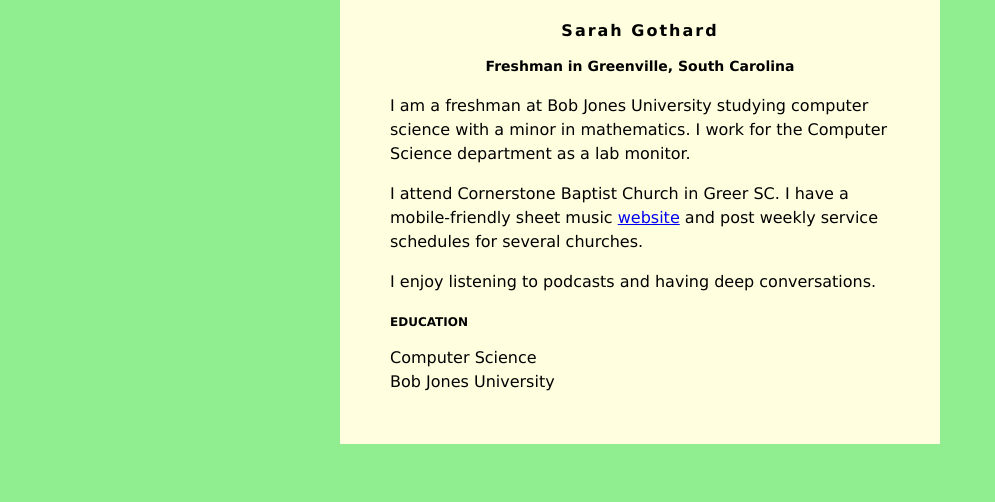
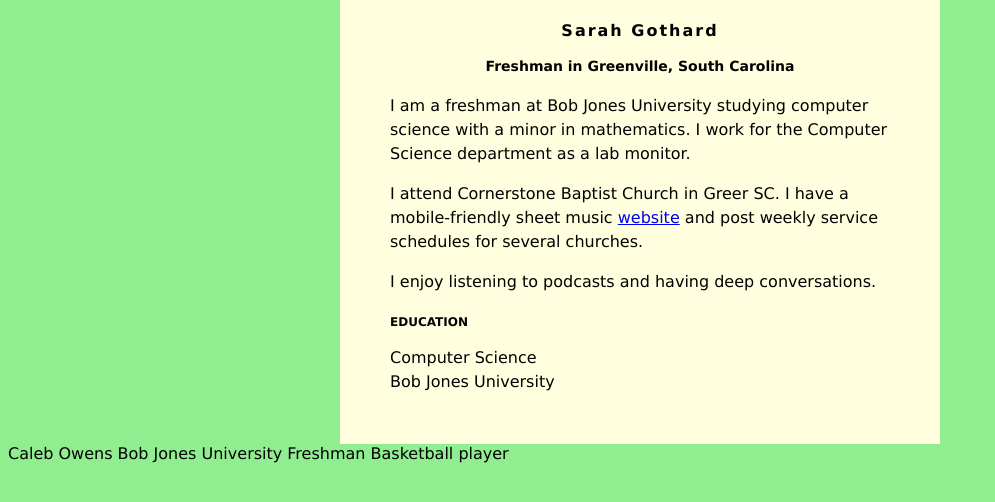
Before and after one commit to cowen014/cowen014.github.io, a plain HTML site: page index.html in a window 1280 px wide. Shown: the whole page, without its empty margins (0-995 px from the left). Drawn offline with Linux system fonts and the light colour scheme.

Commit message:
Update index.html

```diff
--- a/index.html
+++ b/index.html
@@ -47,6 +47,8 @@ h3 {
         Computer Science<br />
         Bob Jones University
     </div>
-
+      Caleb Owens Bob Jones University
+    Freshman
+    Basketball player
 </body>
 </html>
```
